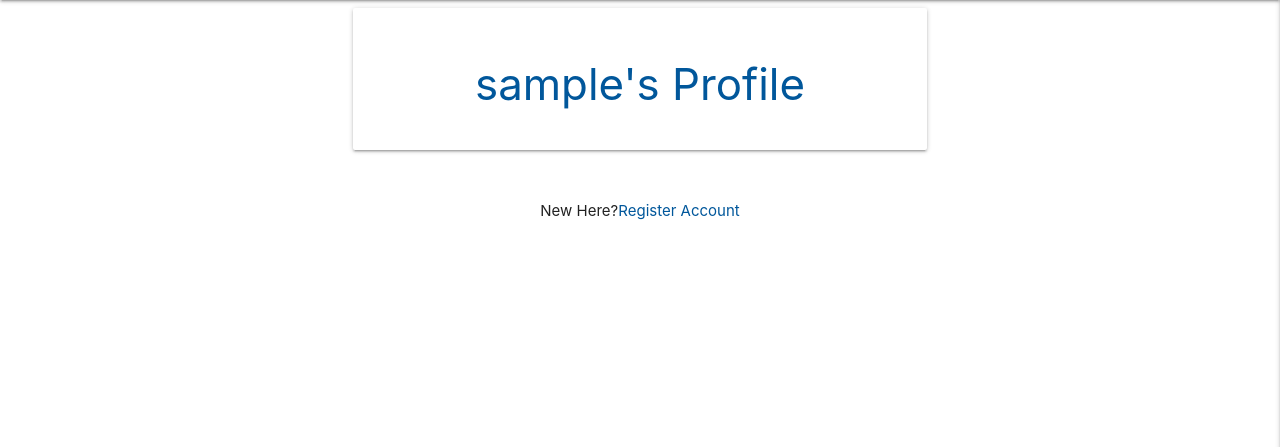
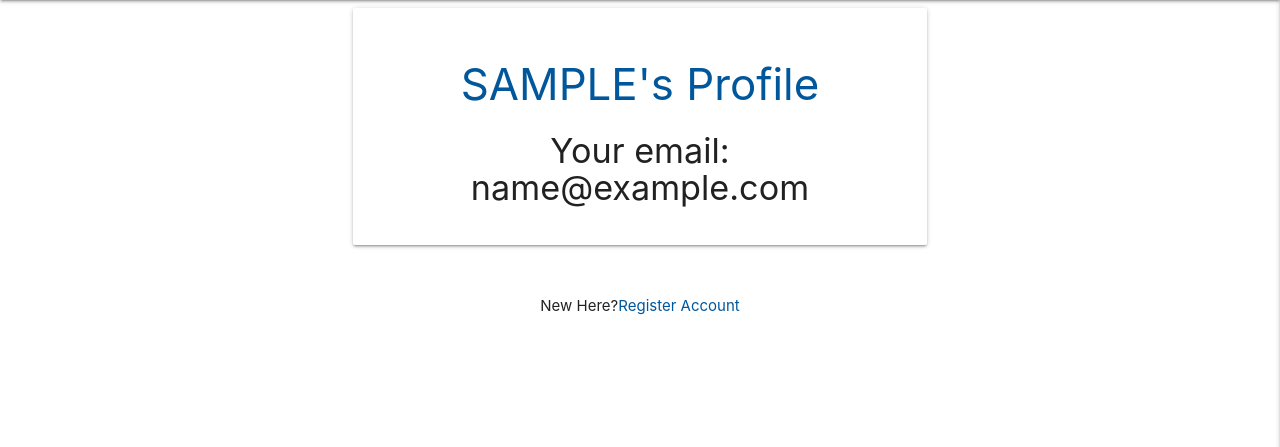
Before and after one commit to IuliiaKonovalova/t_m, a Flask app: page /profile/1 in a window 1280 px wide. Shown: the part 64-511 px from the top of the page. Run offline with Flask 2, Linux system fonts and the light colour scheme; the visitor is signed in with stand-in values (Sample User, id 1); a database or web service that is not in the repository returns one stand-in record (values such as "Sample title"); some libraries are stand-ins or nearby versions.

Commit message:
Update progile template

```diff
--- a/app.py
+++ b/app.py
@@ -37,11 +37,7 @@ def search():
 @app.route("/register", methods=["GET", "POST"])
 def register():
     if request.method == "POST":
-        # check if username already exists in db
-        existing_user = mongo.db.users.find_one(
-            {"username": request.form.get("username").lower()})
-
-
+        # check if email already exists in db
         existing_email = mongo.db.users.find_one(
             {"email": request.form.get("email").lower()})
         if existing_email:
@@ -66,19 +62,18 @@ def register():
 @app.route("/login", methods=["GET", "POST"])
 def login():
     if request.method == "POST":
-        # Check if username exists in db
-        existing_user = mongo.db.users.find_one(
-            {"username": request.form.get("username").lower()}
-        )
+        # Check if email exists in db
+        existing_email = mongo.db.users.find_one(
+            {"email": request.form.get("email").lower()})
 
-        if existing_user:
+        if existing_email:
             # ensure hashed password matches user input
             if check_password_hash(
-                existing_user["password"], request.form.get("password")
+                existing_email["password"], request.form.get("password")
             ):
-                session["user"] = request.form.get("username").lower()
+                session["user"] = request.form.get("email")
                 flash("Welcome, {}".format(request.form.get("username")))
-                return redirect(url_for("profile", username=session["user"]))
+                return redirect(url_for("profile", email=session["user"]))
             else:
                 # invalid password match
                 flash("Incorrect Username and/or Password")
@@ -89,13 +84,15 @@ def login():
     return render_template('login.html')
 
 
-@app.route("/profile/<username>", methods=["GET", "POST"])
-def profile(username):
+@app.route("/profile/<email>", methods=["GET", "POST"])
+def profile(email):
     # Grab the session user's username from db
     username = mongo.db.users.find_one(
-        {"username": session["user"]})["username"]
+        {"email": session["user"]})["username"]
+    email = mongo.db.users.find_one(
+        {"email": session["user"]})["email"]
     if session["user"]:
-        return render_template("profile.html", username=username)
+        return render_template("profile.html", email=email, username=username)
     return redirect(url_for("login"))
 
 
--- a/templates/base.html
+++ b/templates/base.html
@@ -24,7 +24,7 @@
         <ul class="right hide-on-med-and-down">
           <li><a href="{{ url_for('get_tasks') }}">Home</a></li>
           {% if session.user %}
-          <li><a href="{{ url_for('profile', username=session['user']) }}">Profile</a></li>
+          <li><a href="{{ url_for('profile', email=session['user']) }}">Profile</a></li>
           <li><a href="{{ url_for('add_task') }}">New Tasks</a></li>
           {% if session.user|lower == "admin"|lower %}
           <li><a href="{{ url_for('get_categories') }}">Manage Categories</a></li>
@@ -45,7 +45,7 @@
       </li>
       <li><a href="{{ url_for('get_tasks') }}">Home</a></li>
       {% if session.user %}
-      <li><a href="{{ url_for('profile', username=session['user']) }}">Profile</a></li>
+      <li><a href="{{ url_for('profile', email=session['user']) }}">Profile</a></li>
       <li><a href="{{ url_for('add_task') }}">New Tasks</a></li>
       {% if session.user|lower == "admin"|lower %}
       <li><a href="{{ url_for('get_categories') }}">Manage Categories</a></li>
--- a/templates/login.html
+++ b/templates/login.html
@@ -9,9 +9,8 @@
       <div class="row">
         <div class="input-field col s12">
           <i class="fas fa-user-cog prefix light-blue-text text-darken-4"></i>
-          <input id="username" name="username" type="text" minlength="5" maxlength="15" pattern="^[a-zA-Z0-9]{5,15}$"
-            class="validate" required>
-          <label for="username">User</label>
+          <input id="email" name="email" type="email" class="validate" required>
+          <label for="email">Email</label>
         </div>
       </div>
       <!--password-->
--- a/templates/profile.html
+++ b/templates/profile.html
@@ -6,8 +6,11 @@
   <div class="col s12 m8 offset-m2">
     <div class="card-panel">
       <h3 class="center-align light-blue-text text-darken-4">
-        {{ username }}'s Profile
+        {{ username|upper }}'s Profile
       </h3>
+      <h4 class="center-align light-grey-text text-darken-4">
+        Your email: {{ email }}
+      </h4>
     </div>
   </div>
 </div>
```
